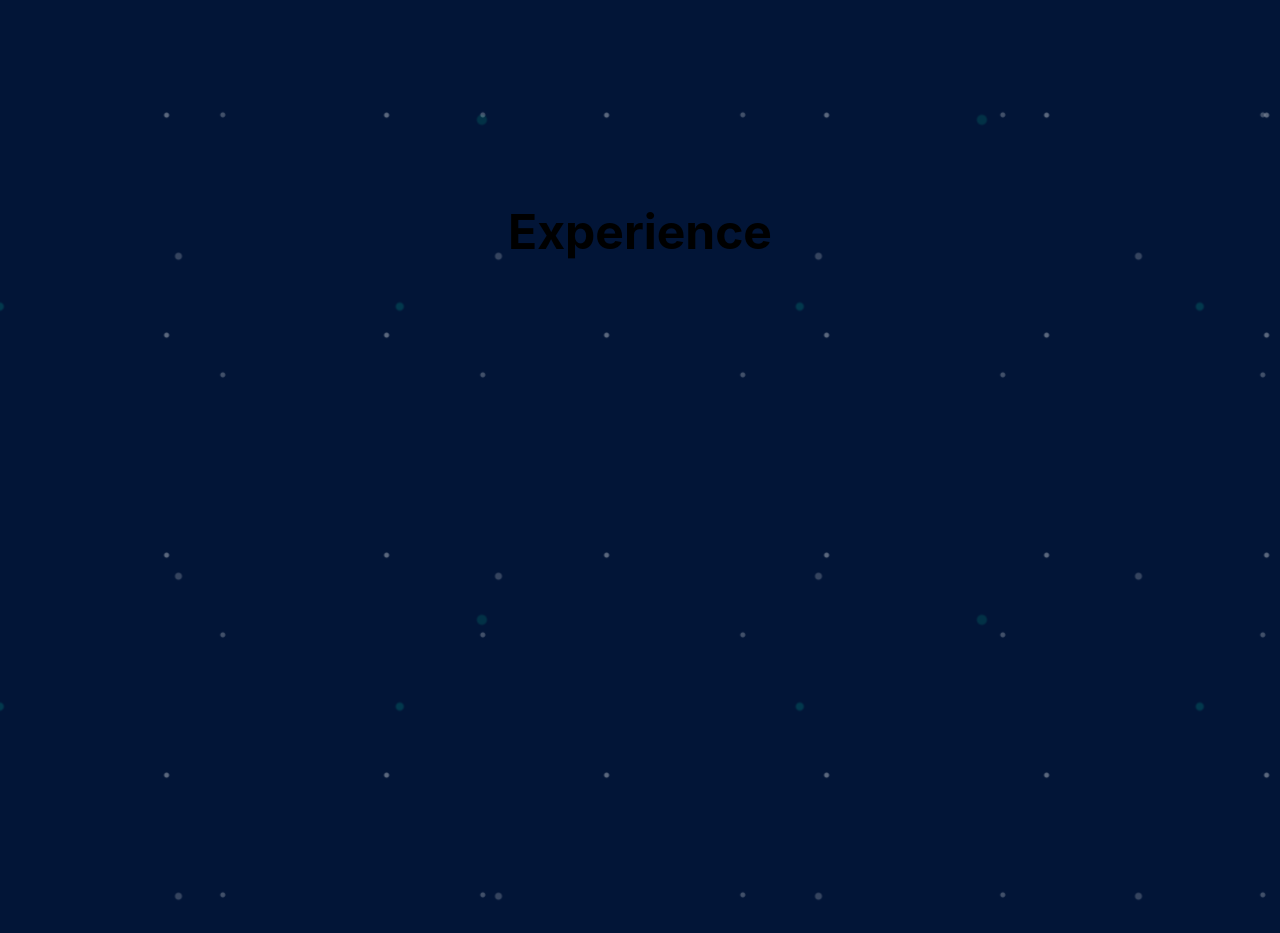
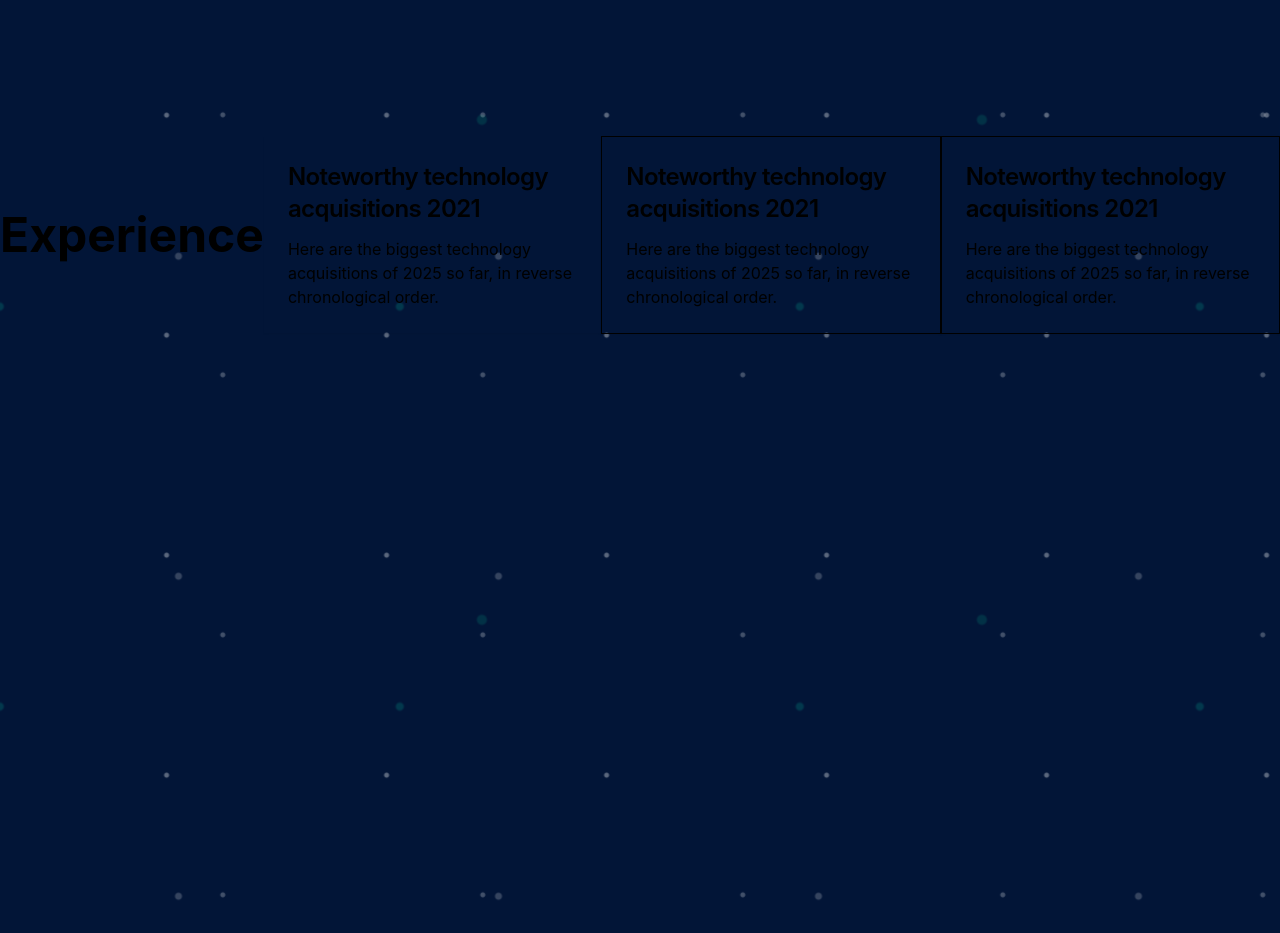
Before and after one commit to Alfio-EBC/portafolio, a React (Vite) app: page / in a window 1280 px wide. Shown: the part 1560-2493 px from the top of the page. Built offline with nearby package versions, Linux system fonts and the light colour scheme.

Commit message:
Ajuste de imagen

```diff
--- a/src/sections/Experience.jsx
+++ b/src/sections/Experience.jsx
@@ -7,6 +7,24 @@ function Experience() {
       <h2 className="text-5xl font-bold">
         Experience
       </h2>
+
+
+
+<a href="#" class="bg-neutral-primary-soft block max-w-sm p-6 border-white border-default rounded-base shadow-xs hover:bg-neutral-secondary-medium">
+    <h5 class="mb-3 text-2xl font-semibold tracking-tight text-heading leading-8">Noteworthy technology acquisitions 2021</h5>
+    <p class="text-body">Here are the biggest technology acquisitions of 2025 so far, in reverse chronological order.</p>
+</a>
+
+
+<a href="#" class="bg-neutral-primary-soft block max-w-sm p-6 border border-default rounded-base shadow-xs hover:bg-neutral-secondary-medium">
+    <h5 class="mb-3 text-2xl font-semibold tracking-tight text-heading leading-8">Noteworthy technology acquisitions 2021</h5>
+    <p class="text-body">Here are the biggest technology acquisitions of 2025 so far, in reverse chronological order.</p>
+</a>
+
+<a href="#" class="bg-neutral-primary-soft block max-w-sm p-6 border border-default rounded-base shadow-xs hover:bg-neutral-secondary-medium">
+    <h5 class="mb-3 text-2xl font-semibold tracking-tight text-heading leading-8">Noteworthy technology acquisitions 2021</h5>
+    <p class="text-body">Here are the biggest technology acquisitions of 2025 so far, in reverse chronological order.</p>
+</a>
     </section>
   );
 }
```
Also changed, not shown: src/imagenes/alfio-efren-barragan-castilllo.png.
